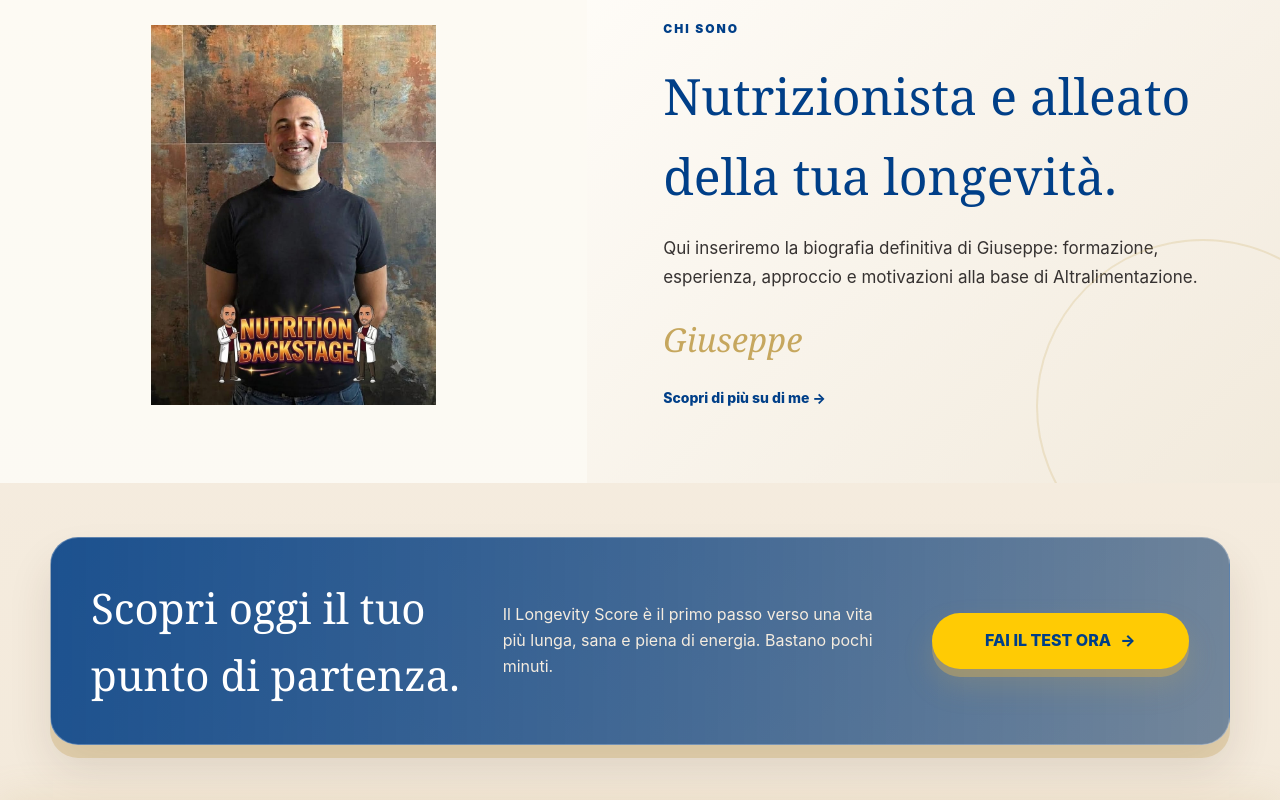
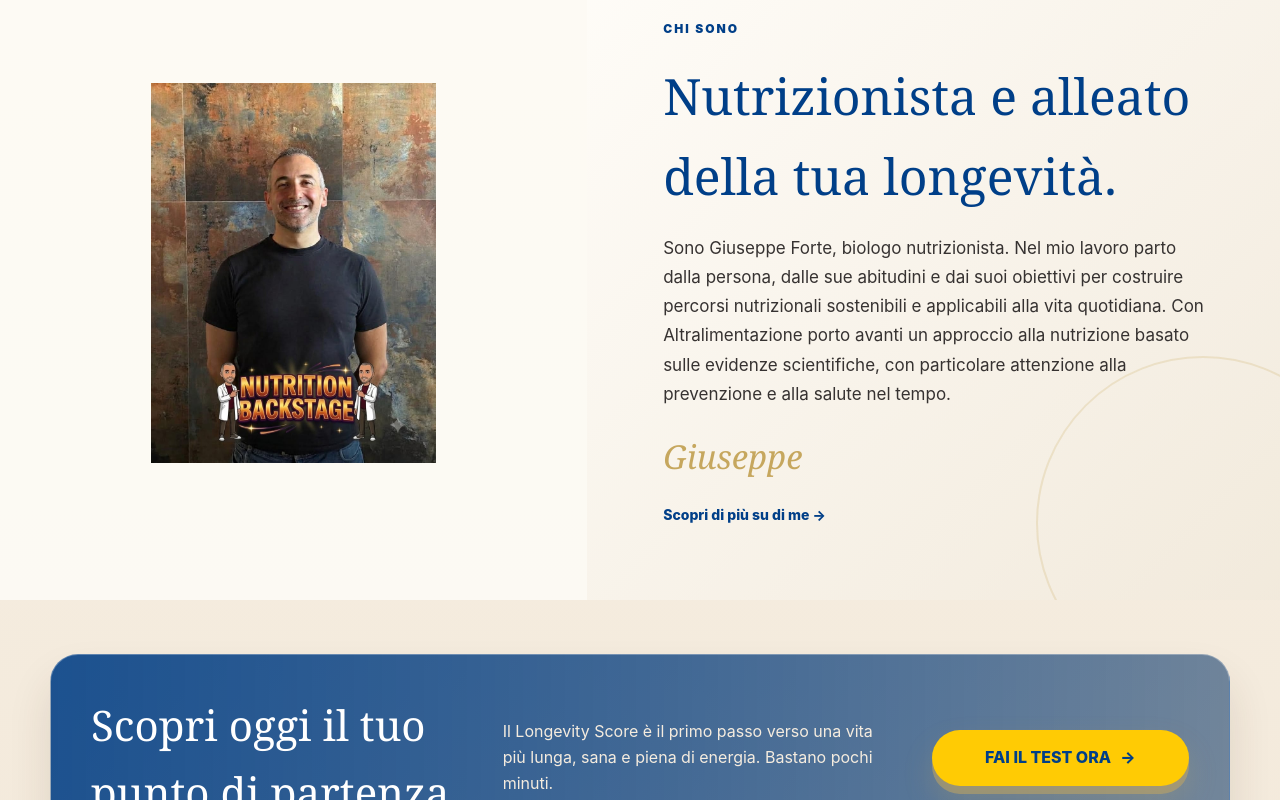
Before and after one commit to Altralimentazione/altralimentazione-website, a plain HTML site: page index.html in a window 1280 px wide. Shown: the part 2553-3353 px from the top of the page. Drawn offline with Linux system fonts and the light colour scheme.

Commit message:
Bio in index

```diff
--- a/index.html
+++ b/index.html
@@ -436,7 +436,7 @@ footer{
     <div class="about-copy reveal delay-1">
       <div class="eyebrow">Chi sono</div>
       <h2>Nutrizionista e alleato della tua longevità.</h2>
-      <p>Qui inseriremo la biografia definitiva di Giuseppe: formazione, esperienza, approccio e motivazioni alla base di Altralimentazione.</p>
+      <p>Sono Giuseppe Forte, biologo nutrizionista. Nel mio lavoro parto dalla persona, dalle sue abitudini e dai suoi obiettivi per costruire percorsi nutrizionali sostenibili e applicabili alla vita quotidiana. Con Altralimentazione porto avanti un approccio alla nutrizione basato sulle evidenze scientifiche, con particolare attenzione alla prevenzione e alla salute nel tempo.</p>
       <div class="signature">Giuseppe</div>
       <a class="text-link" href="#">Scopri di più su di me →</a>
     </div>
```
